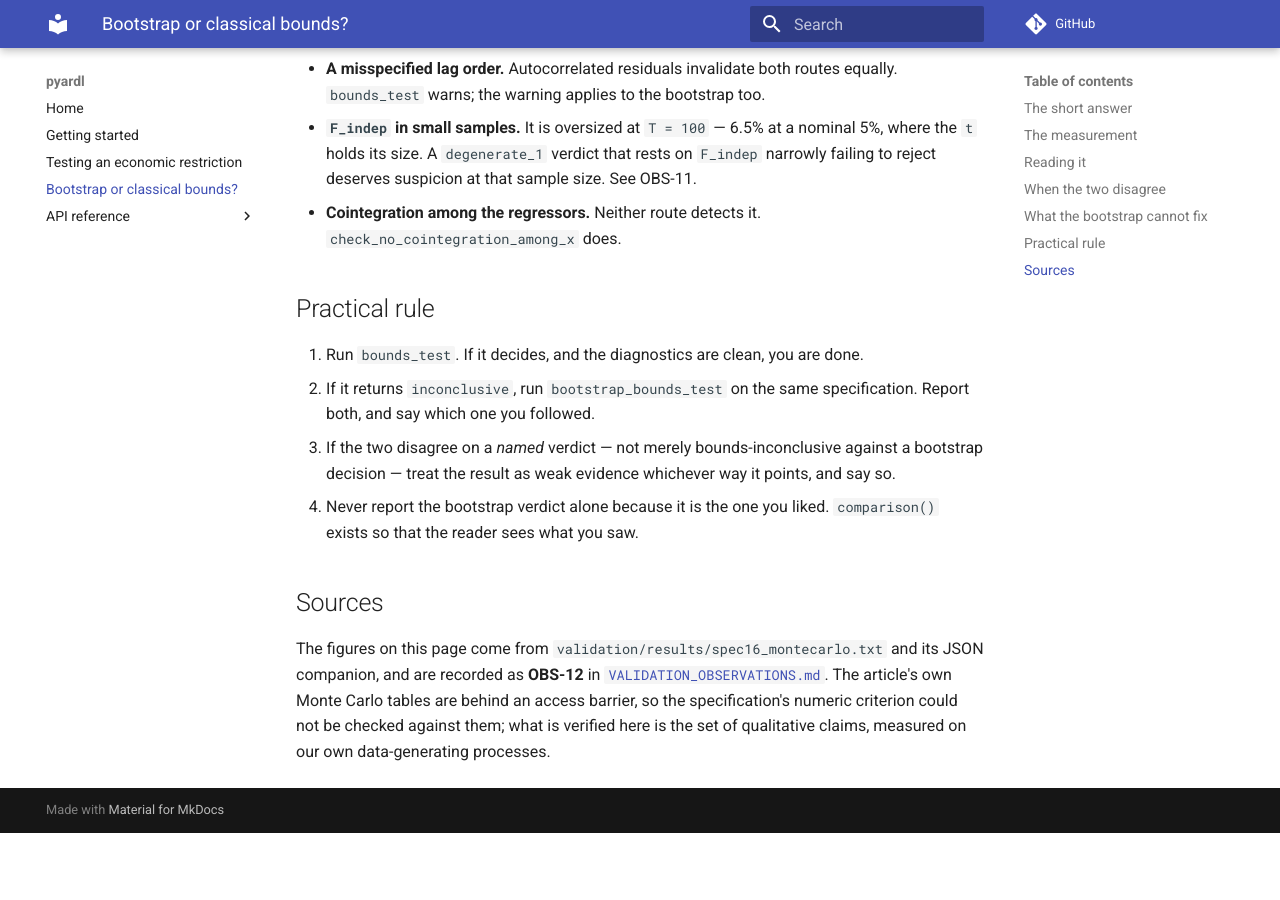
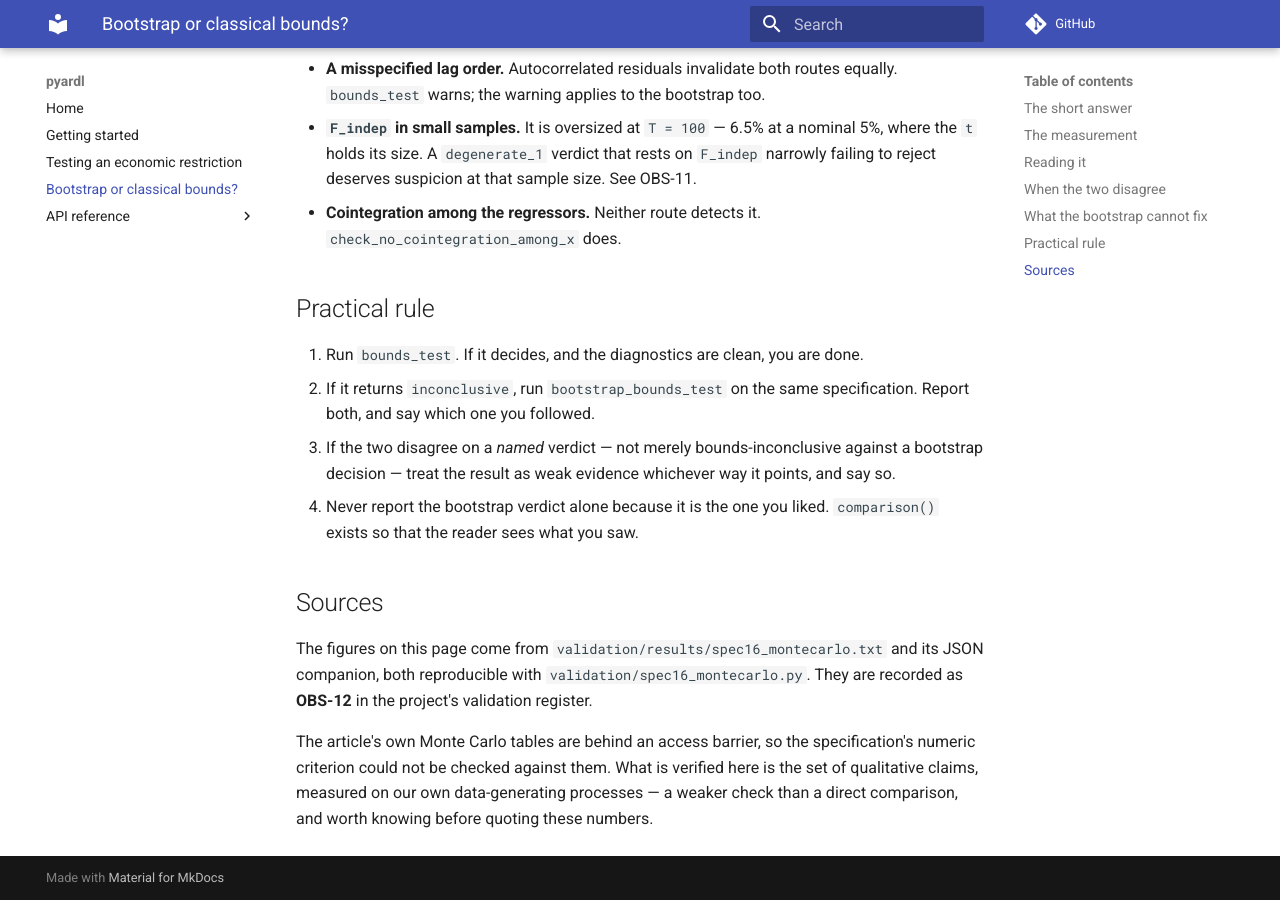
Before and after one commit to Matth-analyst/pyardl, an MkDocs documentation site: the page built from docs/bootstrap-or-bounds.md, in a window 1280 px wide and 900 px high, scrolled down 2283 px. Built offline with MkDocs 1.6.1 and Material for MkDocs 9.7.7, drawn with Linux system fonts in a browser that asks for light colours; comment, search, counter and statistics services are not loaded; before the commit the page ends 3116 px from its top, so only the background shows below that.

Commit message:
CI docs : plus aucun lien vers un fichier absent du depot
mkdocs --strict echouait sur un lien de bootstrap-or-bounds.md vers
VALIDATION_OBSERVATIONS.md. Le fichier existe sur ma machine mais il est
gitignore : mon controle de liens testait l'existence locale, donc il ne
pouvait pas voir la faute. Les registres de travail (VALIDATION_OBSERVATIONS,
DEVIATIONS, QUESTIONS) restent non publies.

Six liens morts au total, pas un seul : README (2), three-tests, johansen,
bootstrap et bootstrap-or-bounds. Les quatre premiers pointaient vers une URL
GitHub qui rend 404 en silence, sans jamais faire echouer la CI. Remplaces par
une mention en clair du registre, sans hyperlien.

Cinq docstrings renvoyaient de meme vers des chemins absents du paquet
installe ; corrigees aussi.

Ajoute au job docs une etape qui refuse tout lien markdown vers ces trois
fichiers, verifiee dans les deux sens. Le job docs a ete rejoue en local sur
une copie ne contenant QUE les fichiers versionnes — c'est ce que ma
verification precedente ne faisait pas.

```diff
--- a/docs/bootstrap-or-bounds.md
+++ b/docs/bootstrap-or-bounds.md
@@ -115,10 +115,12 @@
 ## Sources
 
 The figures on this page come from
-`validation/results/spec16_montecarlo.txt` and its JSON companion, and
-are recorded as **OBS-12** in
-[`VALIDATION_OBSERVATIONS.md`](VALIDATION_OBSERVATIONS.md). The
-article's own Monte Carlo tables are behind an access barrier, so the
-specification's numeric criterion could not be checked against them;
-what is verified here is the set of qualitative claims, measured on our
-own data-generating processes.
+`validation/results/spec16_montecarlo.txt` and its JSON companion, both
+reproducible with `validation/spec16_montecarlo.py`. They are recorded
+as **OBS-12** in the project's validation register.
+
+The article's own Monte Carlo tables are behind an access barrier, so
+the specification's numeric criterion could not be checked against them.
+What is verified here is the set of qualitative claims, measured on our
+own data-generating processes — a weaker check than a direct comparison,
+and worth knowing before quoting these numbers.
```
Also changed, not shown: README.md (+7 -6 lines), docs/api/bootstrap.md (+2 -2 lines), docs/api/johansen.md (+3 -4 lines), docs/api/three-tests.md (+1 -2 lines), 6 other files.
